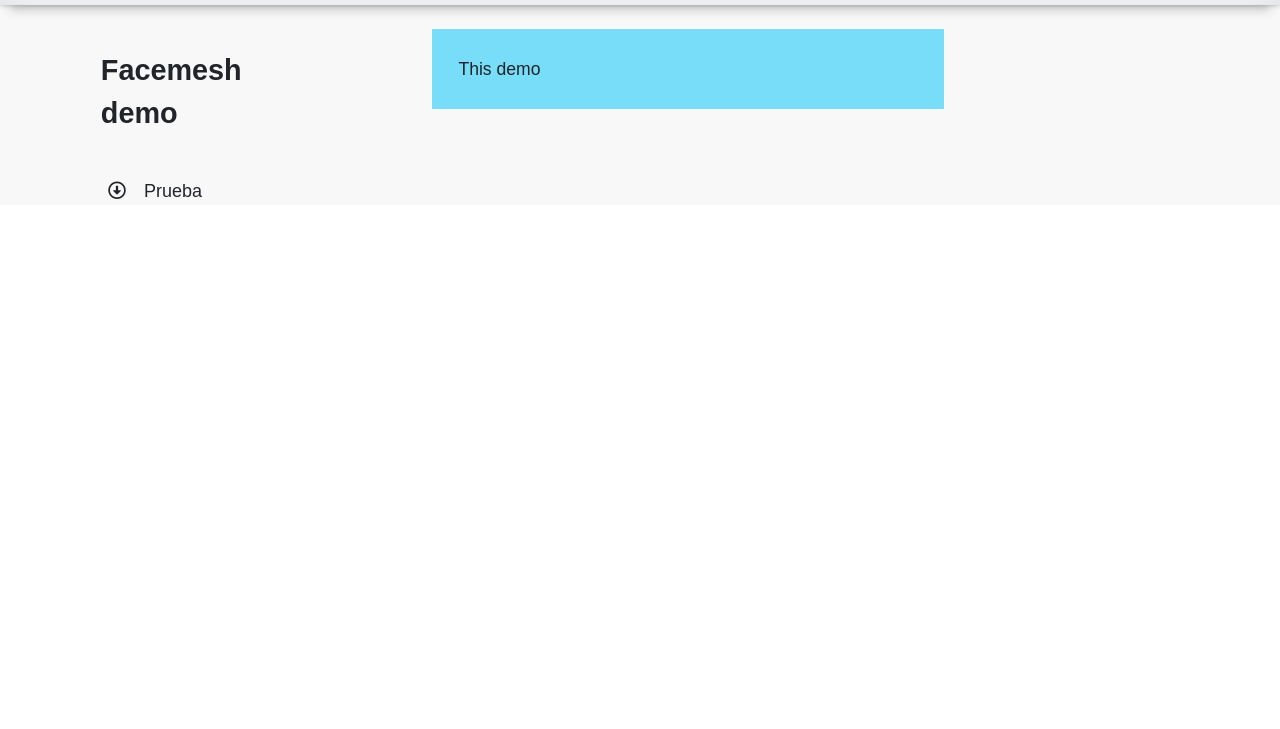
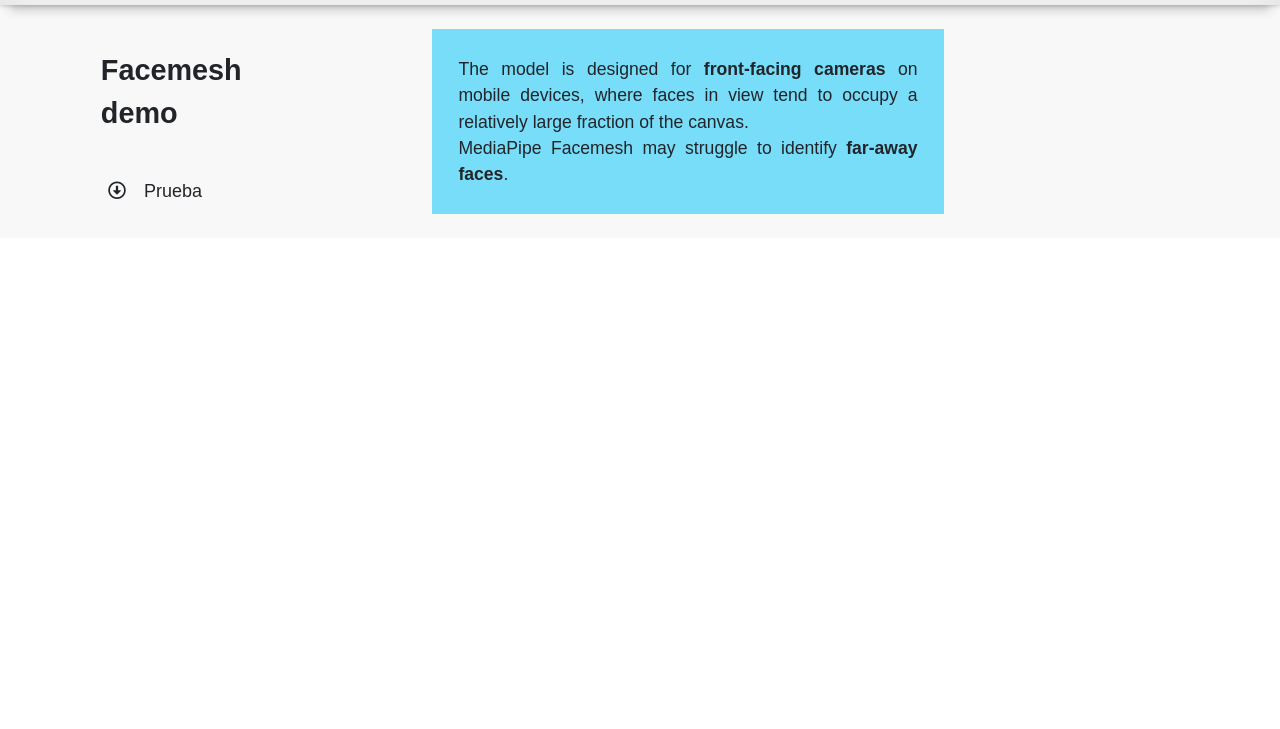
Before and after one commit to alejo0o/Demos-Digevo-HTML, a website: page pages/facemesh.html in a window 1280 px wide. Shown: the part 71-800 px from the top of the page. Drawn offline with nearby package versions, Linux system fonts and the light colour scheme; a script that the page names is missing.

Commit message:
Descripcion facemesh

```diff
--- a/pages/facemesh.html
+++ b/pages/facemesh.html
@@ -84,7 +84,8 @@
     </div>
     <div id="description">
       <p>
-        This demo
+        The model is designed for <strong>front-facing cameras</strong> on mobile devices, where faces in view tend
+        to occupy a relatively large fraction of the canvas. <br>MediaPipe Facemesh may struggle to identify <strong>far-away faces</strong>.
       </p>
     </div>
   </div>
```
Also changed, not shown: pages/body-pix.html (+0 -1 lines).
